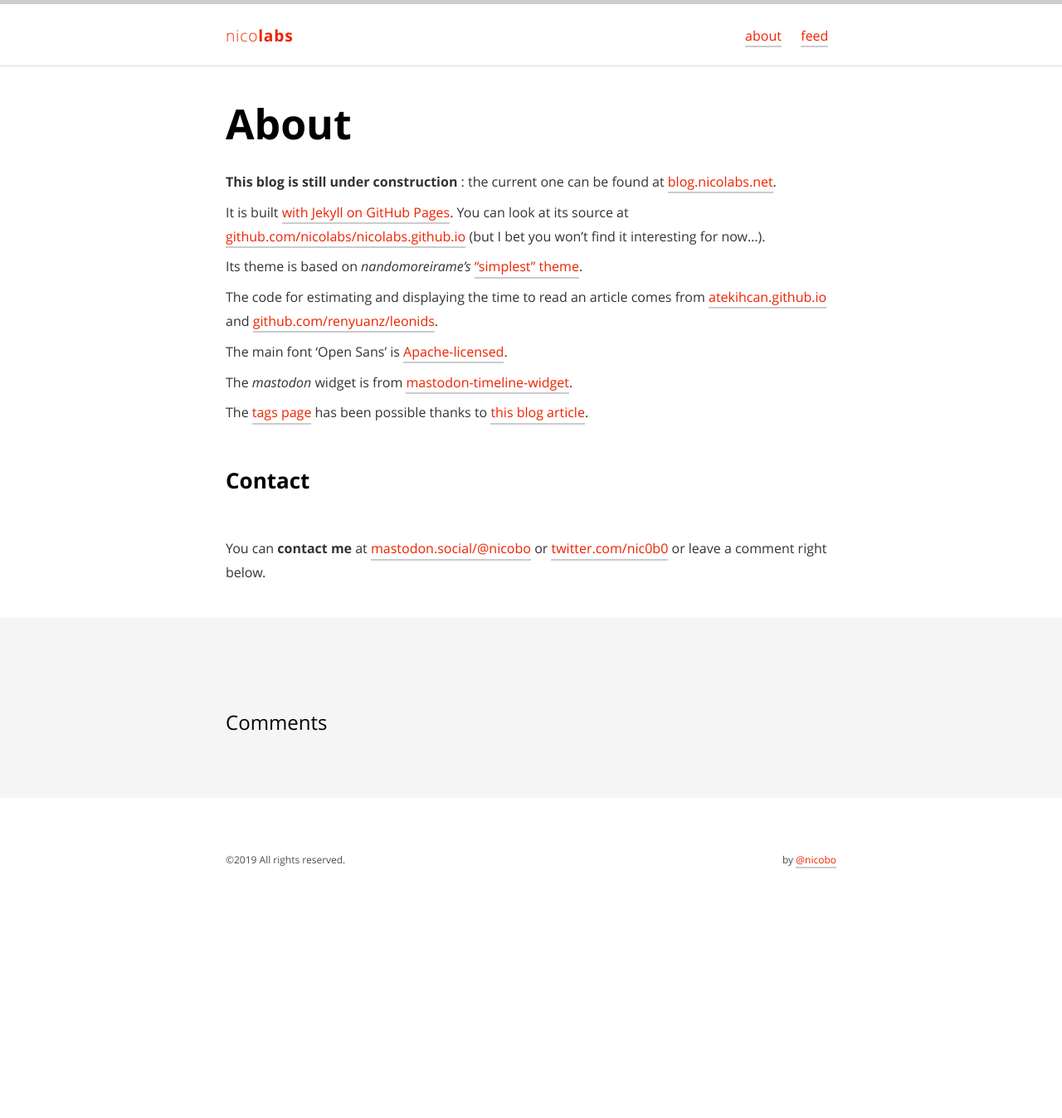
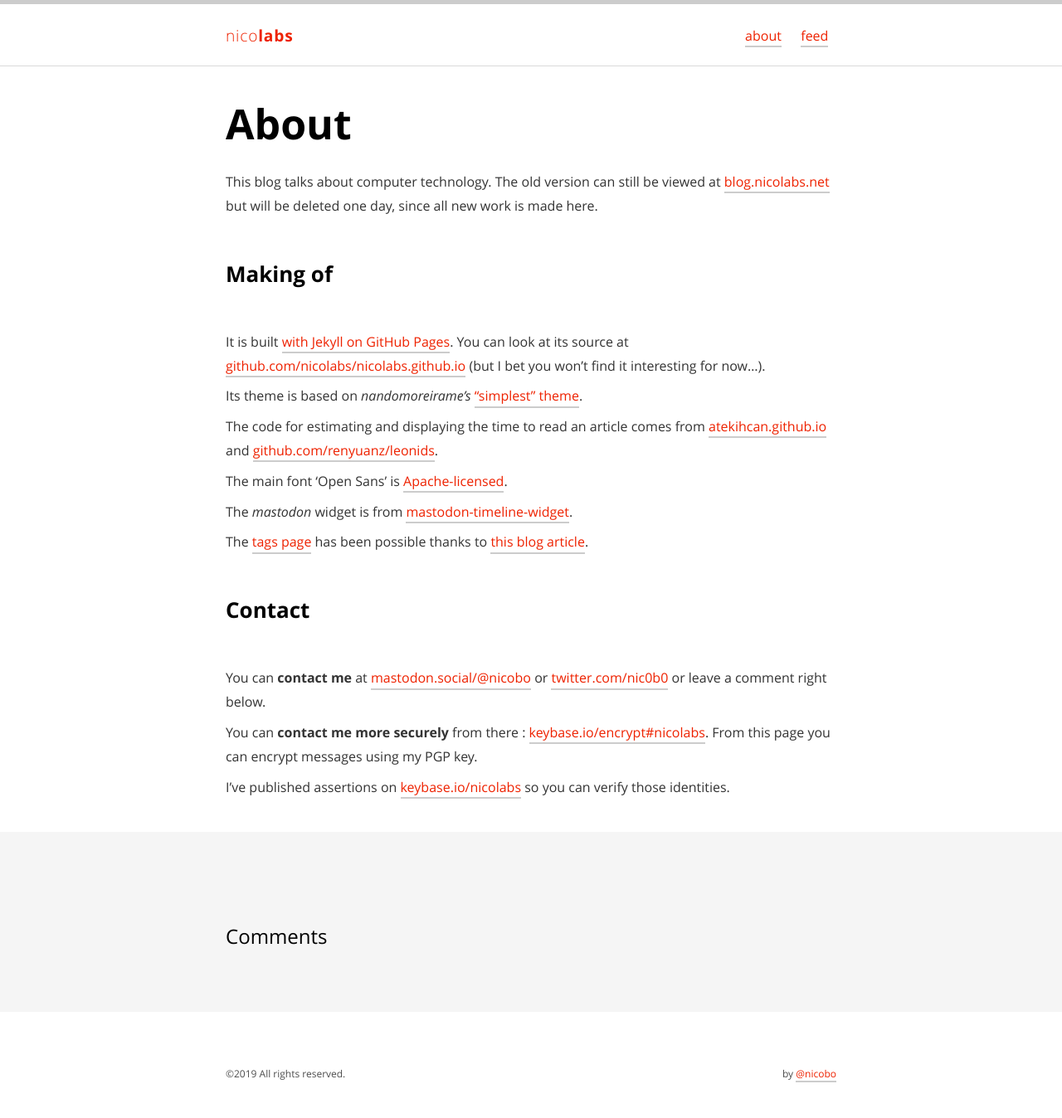
Before and after one commit to nicolabs/nicolabs.net, a Jekyll site: the page built from about.md, in a window 1280 px wide. Shown: the whole page at 83% size. Built offline with Jekyll 4.4.1, drawn with Linux system fonts in a browser that asks for light colours; comment, search, counter and statistics services are not loaded; before the commit the page ends 1090 px from its top, so only the background shows below that.

Commit message:
Added keybase to 'about'

```diff
--- a/about.md
+++ b/about.md
@@ -7,7 +7,10 @@ redirect_from:
 comments: true
 ---
 
-**This blog is still under construction** : the current one can be found at [blog.nicolabs.net](http://blog.nicolabs.net).
+This blog talks about computer technology.
+The old version can still be viewed at [blog.nicolabs.net](http://blog.nicolabs.net) but will be deleted one day, since all new work is made here.
+
+## Making of
 
 It is built [with Jekyll on GitHub Pages](https://help.github.com/articles/using-jekyll-as-a-static-site-generator-with-github-pages/). You can look at its source at [github.com/nicolabs/nicolabs.github.io](https://github.com/nicolabs/nicolabs.github.io) (but I bet you won't find it interesting for now...).
 
@@ -24,3 +27,8 @@ The [tags page](/tags) has been possible thanks to [this blog article](https://c
 ## Contact
 
 You can **contact me** at [mastodon.social/{{ site.author.mastodon.username }}]({{ site.author.mastodon.instance }}/{{ site.author.mastodon.username }}) or [twitter.com/{{ site.author.twitter }}](https://twitter.com/{{ site.author.twitter }}) or leave a comment right below.
+
+You can **contact me more securely** from there : [keybase.io/encrypt#nicolabs](https://keybase.io/encrypt#nicolabs).
+From this page you can encrypt messages using my PGP key.
+
+I've published assertions on [keybase.io/nicolabs](https://keybase.io/nicolabs) so you can verify those identities.
```
